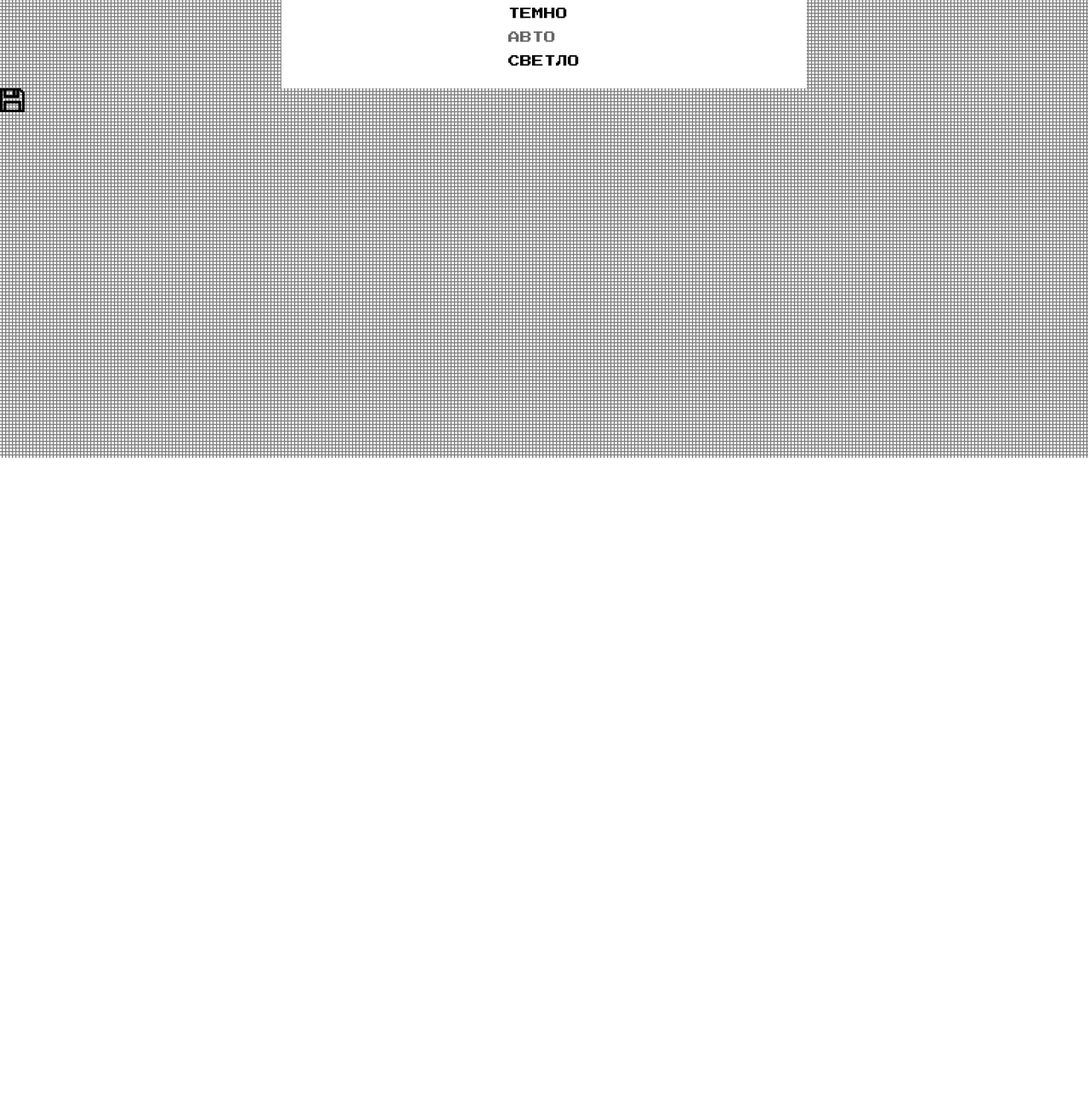
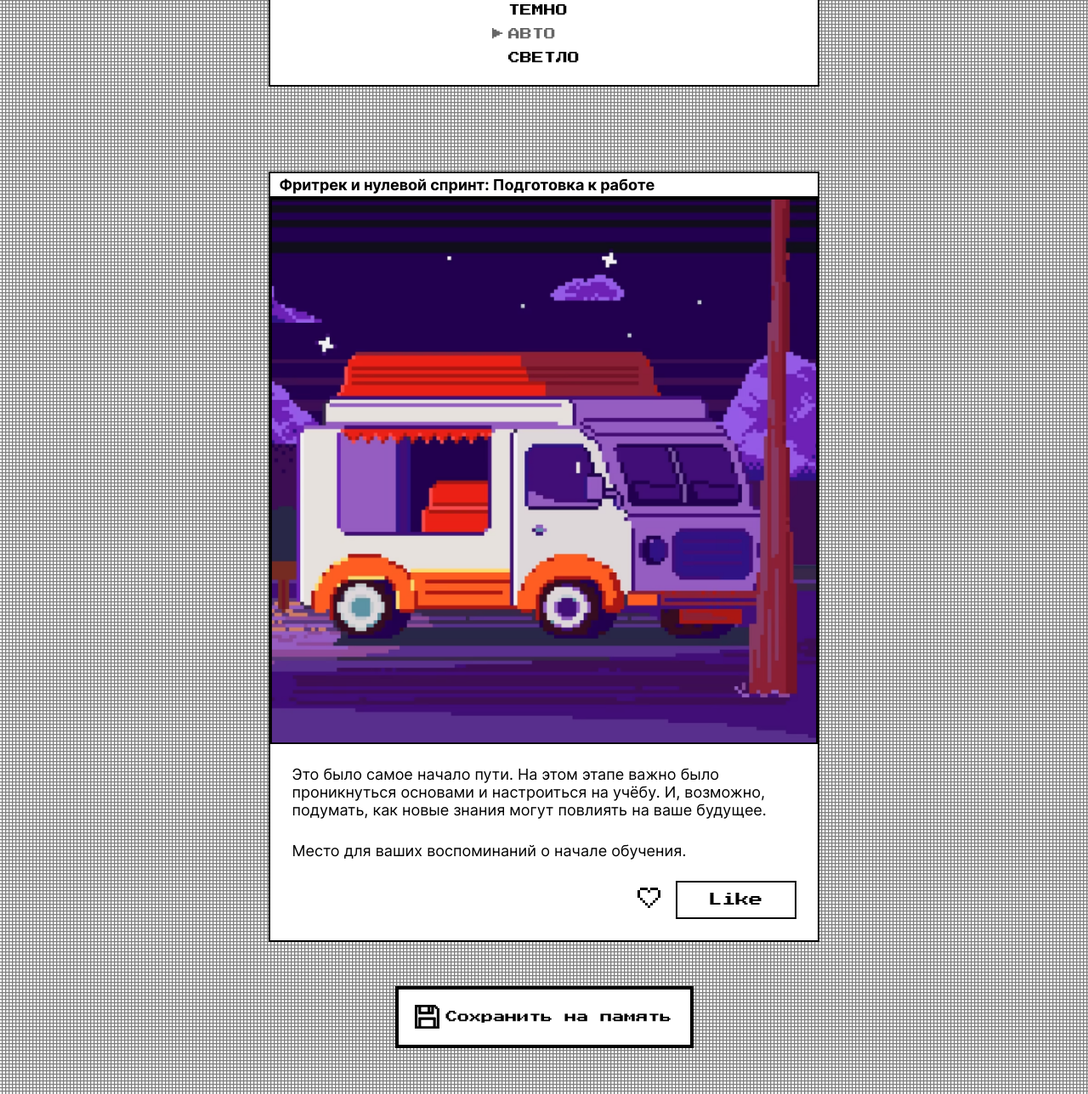
Before and after one commit to TZalyaev/zakrivayuschiy-teg, a plain HTML site: page index.html in a window 1280 px wide. Shown: the part 361-1649 px from the top of the page at 85% size. Before the commit the page ends 900 px from the top, so only its background shows below. Drawn offline with Linux system fonts and the light colour scheme.

Commit message:
completed layout

```diff
--- a/index.html
+++ b/index.html
@@ -45,11 +45,50 @@
         </ul>
       </nav>
     </header>
-    <main></main>
-    <footer>
-      <svg width="29" height="28">
+    <main>
+      <section class="post content-section">
+        <h2 class="post__title">Фритрек и нулевой спринт: Подготовка к работе</h2>
+        <img class="post__image" src="./images/post-image.png" loading="lazy" alt="Изображение машины">
+        <div class="post__text-section">
+          <p class="post__text">Это было самое начало пути. На этом этапе важно было проникнуться основами и настроиться на учёбу. И, возможно, подумать, как новые знания могут повлиять на ваше будущее.</p>
+          <p class="post__text">Место для ваших воспоминаний о начале обучения.</p>
+        </div>
+        <div class="post__like-button-group">
+          <button class="card__icon-button">
+            <svg class="like-icon" width="27" height="24" viewBox="0 0 27 24" fill="currentColor" xmlns="http://www.w3.org/2000/svg">
+            <path d="M6 0H3V3H6V0Z" />
+            <path d="M9 0H6V3H9V0Z" />
+            <path d="M3 3H0V6H3V3Z" />
+            <path d="M3 6H0V9H3V6Z" />
+            <path d="M3 9H0V12H3V9Z" />
+            <path d="M12 0H9V3H12V0Z" />
+            <path d="M6 12H3V15H6V12Z" />
+            <path d="M9 15H6V18H9V15Z" />
+            <path d="M12 18H9V21H12V18Z" />
+            <path d="M21 0H24V3H21V0Z" />
+            <path d="M18 0H21V3H18V0Z" />
+            <path d="M24 3H27V6H24V3Z" />
+            <path d="M24 6H27V9H24V6Z" />
+            <path d="M24 9H27V12H24V9Z" />
+            <path d="M15 0H18V3H15V0Z" />
+            <path d="M21 12H24V15H21V12Z" />
+            <path d="M18 15H21V18H18V15Z" />
+            <path d="M15 18H18V21H15V18Z" />
+            <path d="M15 3H12V6H15V3Z" />
+            <path d="M15 21H12V24H15V21Z" />
+            </svg>
+          </button>
+           <button class='card__like-button' >
+            <span class="like-button-text button__text">Like</span>
+          </button>
+        </div>
+      </section>
+    </main>
+    <footer class="footer">
+      <button class="footer__button"><svg class="floppy-icon" width="29" height="28">
         <use href="#floppy">
       </svg>
+      <span class="button__text">Сохранить на память</span></button>
     </footer>
     <script src="./scripts/set-theme.js"></script>
     <script src="./scripts/like.js"></script>
--- a/styles/style.css
+++ b/styles/style.css
@@ -48,26 +48,30 @@
   background-position: center;
   background-repeat: repeat repeat;
   background-size: 4px;
+  background-attachment: fixed;
 }
 .content-section {
   width:var(--content-section-width);
+  margin-left: auto;
+  margin-right: auto;
+  background-color: var(--bg-color);
+  border: 2px solid var(--accent-color);
 }
 .header {
   font-family: var(--accent-font-family), Arial, sans-serif;
   display: flex;
   flex-direction: column;
   margin-top: 100px;
-  margin-left: auto;
-  margin-right: auto;
-  background-color: var(--bg-color);
+  margin-bottom: 100px;
+
 }
 
 .header__title {
-  font-size: var(--header-title-font-size);
+  font-size: clamp(3.063rem, 2.71rem + 1.502vw, 4.063rem);
   margin-left: auto;
   margin-right: auto;
   text-align: center;
-  margin-top: 136px;
+  margin-top: clamp(7.5rem, 7.148rem + 1.502vw, 8.5rem);
   margin-bottom: 20px;
 }
 .header__subtitle {
@@ -75,6 +79,7 @@
   margin-right: auto;
   text-align: center;
   margin-bottom: 25px;
+  font-size: clamp(0.875rem, 0.677rem + 0.845vw, 1.438rem);
 }
 .upper-case-text{
   text-transform: uppercase;
@@ -107,9 +112,75 @@
 }
 .theme-menu__button:disabled {
   opacity: 60%;
+  position: relative;
 }
-.floppy {
+.theme-menu__button:disabled::before{
+  content: '▶';
+  position: absolute;
+  left:-6px;
 }
+.post__image {
+  width: 100%;
+}
+.post {
+  display: flex;
+  flex-direction: column;
+}
+.post__title {
+  font-size: 18px;
+  font-variation-settings: "wght" var(--card-title-weight);
+  padding: 3px 10px 3px 10px;
+  border-bottom: 2px solid var(--accent-color);
+}
+.post__text-section {
+  display: flex;
+  flex-direction: column;
+  font-size: 18px;
+  padding: 25px;
+}
+.post__text:not(:last-of-type) {
+  margin-bottom: 27px;
+}
+.post__like-button-group {
+  display: flex;
+  justify-content: end;
+  margin-bottom: 25px;
+  margin-right: 25px;
+}
+.card__icon-button {
+  border: none;
+  background-color: transparent;
+  margin-right: 12px;
+}
+.card__like-button {
+  padding: 12.5px 37px 12.5px 37px ;
+  border: 2px solid var(--accent-color);
+  font-family: var(--accent-font-family), Arial, sans-serif;
+  background-color: var(--bg-color);
+}
+
+.footer {
+  margin-top: 52px;
+  display: flex;
+  margin-left: auto;
+  margin-right: auto;
+  background-color: var(--bg-color);
+  border: 2px solid var(--accent-color);
+  width: fit-content;
+  margin-bottom: 100px;
+}
+.footer__button {
+  padding: 18.5px 21px 18.5px 19px;
+  gap: 8px;
+  border: 2px solid var(--accent-color);
+  font-family: var(--accent-font-family), Arial, sans-serif;
+  background-color: var(--bg-color);
+  display: inline-flex;
+  align-items: center;
+  font-size: 14px;
+}
+
+
 @media (max-width: 375px) {
   :root {
     --content-section-width: 100%;
--- a/styles/variables.css
+++ b/styles/variables.css
@@ -6,7 +6,6 @@
     --card-title-weight: 700;
     --bg-color:#FFFFFF;
     --accent-color:rgba(0, 0, 0, 1);
-    --header-title-font-size: 65px;
     --background-image-patter : url(/svg/pattern-light.svg);
-    --content-section-width: 48.33%;
+    --content-section-width: clamp(23.188rem, 16.009rem + 30.545vw, 43.5rem);
 }
```
Also changed, not shown: images/post-image.png (added).
